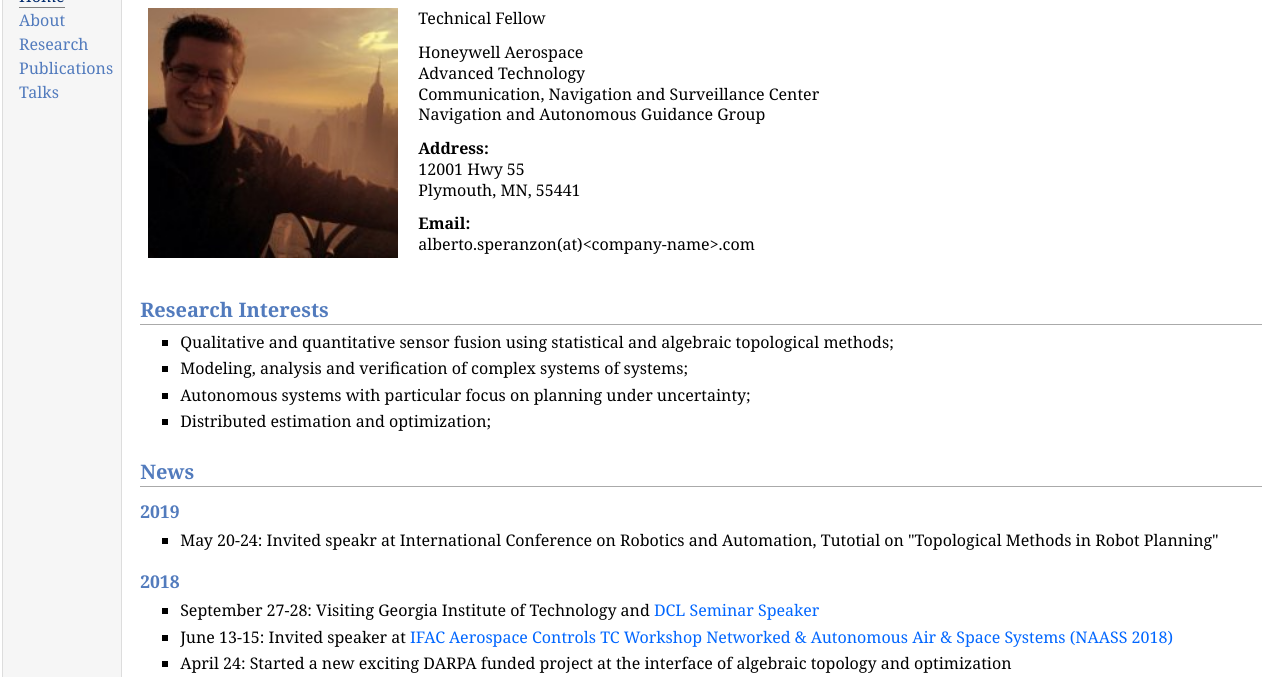
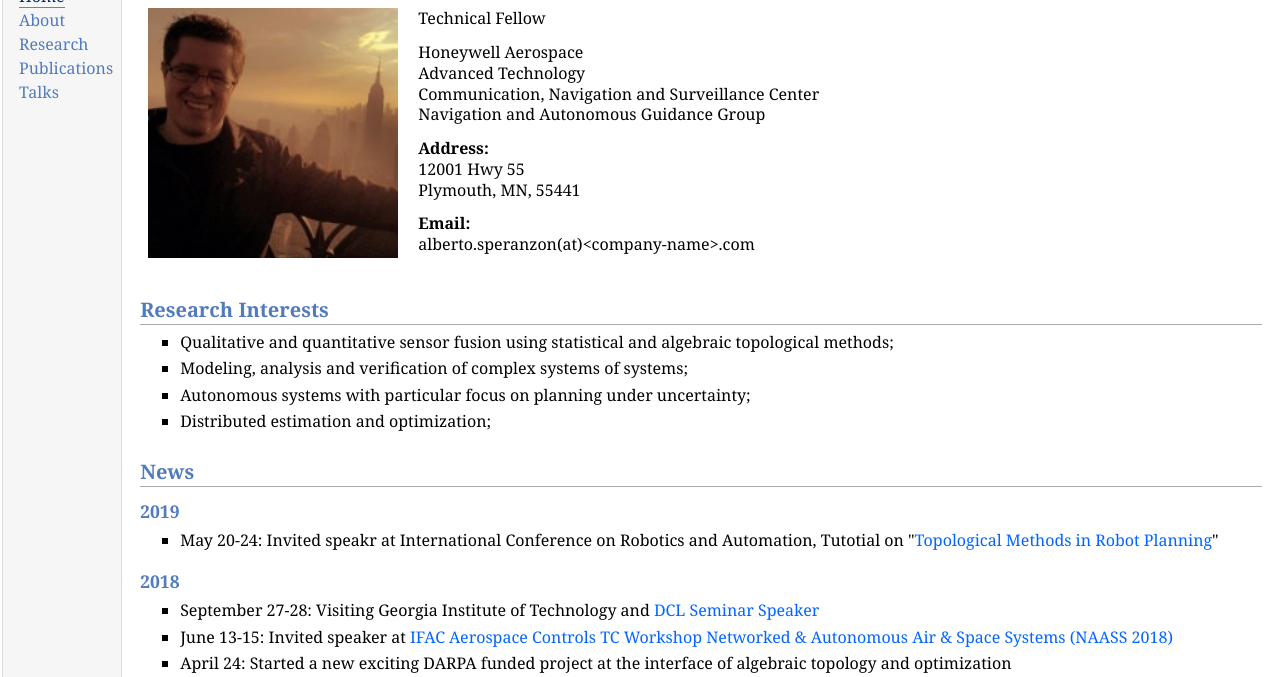
Before and after one commit to albspe/albspe.github.io, a plain HTML site: page index.html in a window 1280 px wide. Shown: the part 68-745 px from the top of the page. Drawn offline with Linux system fonts and the light colour scheme.

Commit message:
added link ...

```diff
--- a/index.html
+++ b/index.html
@@ -49,7 +49,7 @@ alberto.speranzon(at)&lt;company-name&gt;.com</p>
 <h2>News</h2>
 <h3>2019</h3>
 <ul>
-  <li><p>May 20-24: Invited speakr at International Conference on Robotics and Automation, Tutotial on "Topological Methods in Robot Planning"</p></li>
+  <li><p>May 20-24: Invited speakr at International Conference on Robotics and Automation, Tutotial on "<a href="https://www.lehigh.edu/~sub216/TOP-WS" target="_blank">Topological Methods in Robot Planning</a>"</p></li>
 </ul>
 <h3>2018</h3>
 <ul>
```
